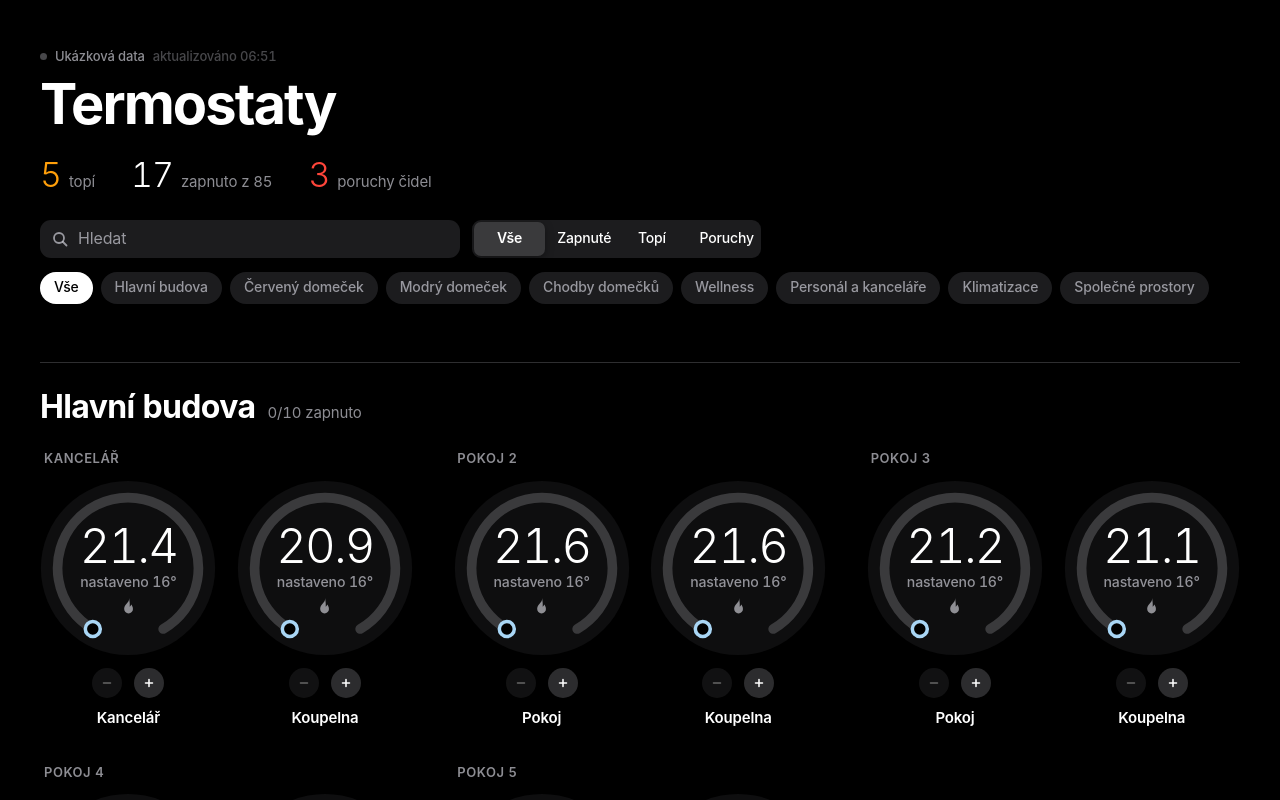
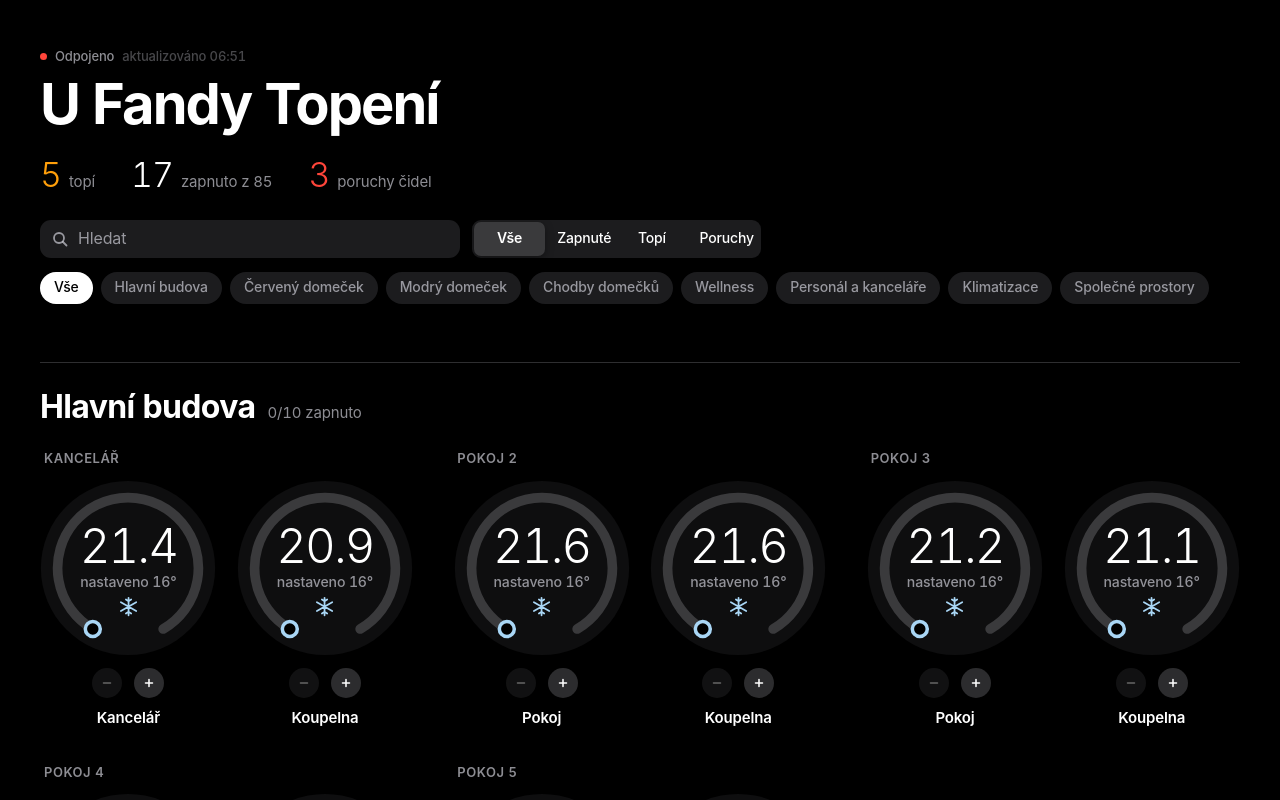
Before and after one commit to domin211/ha-thermostats, a Next.js app: page / in a window 1280 px wide. Shown: the top 800 px of the page. Built offline with nearby package versions, Linux system fonts and the light colour scheme.

Commit message:
Rename to U Fandy Topení, connection status, target-based dial icons

```diff
--- a/src/app/globals.css
+++ b/src/app/globals.css
@@ -151,6 +151,7 @@ button:disabled { cursor: default; opacity: .4; }
 .ico { width: 12cqi; height: 12cqi; margin-top: 5cqi; }
 .ico-heat { color: var(--flame); }
 .ico-cool { color: var(--cyan); }
+.ico-sky { color: var(--sky); }
 .ico-idle { color: #8e8e93; }
 .ico-off { color: #8e8e93; }
 .dial-heat .dial-arc { stroke: var(--orange); }
--- a/src/app/layout.tsx
+++ b/src/app/layout.tsx
@@ -4,7 +4,7 @@ import "./globals.css";
 
 const inter = Inter({ subsets: ["latin", "latin-ext"], weight: ["200", "300", "400", "500", "600", "700"], variable: "--f-inter" });
 
-export const metadata: Metadata = { title: "Termostaty", description: "Ovládání vytápění a klimatizace" };
+export const metadata: Metadata = { title: "U Fandy Topení", description: "Ovládání vytápění a klimatizace" };
 export const viewport: Viewport = { themeColor: "#000000", width: "device-width", initialScale: 1, viewportFit: "cover" };
 
 export default function RootLayout({ children }: { children: React.ReactNode }) {
--- a/src/app/login/page.tsx
+++ b/src/app/login/page.tsx
@@ -1,6 +1,6 @@
 import { LoginForm } from "./form";
 
-export const metadata = { title: "Přihlášení · Termostaty" };
+export const metadata = { title: "U Fandy Topení" };
 
 export default function LoginPage() {
   return (
@@ -15,7 +15,7 @@ export default function LoginPage() {
           <svg viewBox="0 0 24 24"><path fill="#ff9f0a" d="M12.6 2.2c.3 2.6-.8 4.3-2.2 5.9-1.5 1.7-3.4 3.4-3.4 6.5A5 5 0 0 0 12 19.8a5 5 0 0 0 5-5.1c0-2.2-1-3.9-2-5.1-.2 1.2-.8 2.1-1.7 2.6.4-3.4-.3-7.1-.7-10z" /></svg>
         </span>
       </div>
-      <h1 className="large-title">Termostaty</h1>
+      <h1 className="large-title">U Fandy Topení</h1>
       <p className="login-sub">Pro pokračování zadejte heslo.</p>
       <LoginForm />
     </main>
--- a/src/components/Dashboard.tsx
+++ b/src/components/Dashboard.tsx
@@ -105,7 +105,7 @@ function clock(iso?: string) {
 }
 
 export function Dashboard({ initial }: { initial: StatesResponse | null }) {
-  const { data, climates, error, busy, send } = useClimates(initial);
+  const { data, climates, error, fetchError, busy, send } = useClimates(initial);
   const [q, setQ] = useState("");
   const [filter, setFilter] = useState<Filter>("all");
   const [area, setArea] = useState<AreaKey | "all">("all");
@@ -127,6 +127,7 @@ export function Dashboard({ initial }: { initial: StatesResponse | null }) {
   );
 
   const readOnly = data?.readOnly ?? false;
+  const connected = data?.source === "live" && !fetchError;
   const guardedSend: Send = (r) => {
     if (!readOnly) send(r);
   };
@@ -135,12 +136,12 @@ export function Dashboard({ initial }: { initial: StatesResponse | null }) {
     <div className="shell">
       <header className="hero">
         <div className="hero-meta">
-          <span className={`dot ${error ? "dot-err" : data?.source === "live" ? "dot-ok" : "dot-mock"}`} />
-          <span>{error ? "Chyba připojení" : data?.source === "live" ? "Home Assistant" : "Ukázková data"}</span>
-          {data?.fetchedAt && !error && <span className="hero-time">aktualizováno {clock(data.fetchedAt)}</span>}
+          <span className={`dot ${connected ? "dot-ok" : "dot-err"}`} />
+          <span>{connected ? "Home Assistant" : "Odpojeno"}</span>
+          {data?.fetchedAt && <span className="hero-time">aktualizováno {clock(data.fetchedAt)}</span>}
           {busy && <span className="hero-time">· odesílám</span>}
         </div>
-        <h1 className="hero-title">Termostaty</h1>
+        <h1 className="hero-title">U Fandy Topení</h1>
         <div className="hero-stats">
           <div className="stat">
             <span className="stat-num">{stats.heating}</span>
--- a/src/components/Dial.tsx
+++ b/src/components/Dial.tsx
@@ -67,6 +67,11 @@ export function Fan({ className }: { className?: string }) {
 
 export function ToneIcon({ c, className }: { c: Climate; className?: string }) {
   const t = toneOf(c);
+  if (!c.modes.some((m) => m !== "off" && m !== "heat")) {
+    if (isHeating(c)) return <Flame className={`ico ico-heat ${className ?? ""}`} />;
+    if (c.state === "off" || c.target === null || c.target <= 16) return <Snow className={`ico ico-sky ${className ?? ""}`} />;
+    return <Flame className={`ico ico-idle ${className ?? ""}`} />;
+  }
   if (t === "heat") return <Flame className={`ico ico-heat ${className ?? ""}`} />;
   if (t === "cool") return <Snow className={`ico ico-cool ${className ?? ""}`} />;
   if (c.state === "fan_only") return <Fan className={`ico ico-idle ${className ?? ""}`} />;
--- a/src/components/useClimates.ts
+++ b/src/components/useClimates.ts
@@ -11,6 +11,7 @@ type Override = { target?: number; state?: string; until: number };
 export function useClimates(initial: StatesResponse | null) {
   const [data, setData] = useState<StatesResponse | null>(initial);
   const [error, setError] = useState<string | null>(null);
+  const [fetchError, setFetchError] = useState(false);
   const [overrides, setOverrides] = useState<Record<string, Override>>({});
   const [busy, setBusy] = useState(0);
   const timer = useRef<ReturnType<typeof setTimeout> | null>(null);
@@ -26,8 +27,10 @@ export function useClimates(initial: StatesResponse | null) {
       if (!res.ok) throw new Error(json.error ?? `HTTP ${res.status}`);
       setData(json as StatesResponse);
       setError(null);
+      setFetchError(false);
     } catch (e) {
       setError((e as Error).message);
+      setFetchError(true);
     }
   }, []);
 
@@ -100,5 +103,5 @@ export function useClimates(initial: StatesResponse | null) {
     [refresh],
   );
 
-  return { data, climates, error, busy: busy > 0, send, refresh };
+  return { data, climates, error, fetchError, busy: busy > 0, send, refresh };
 }
```
